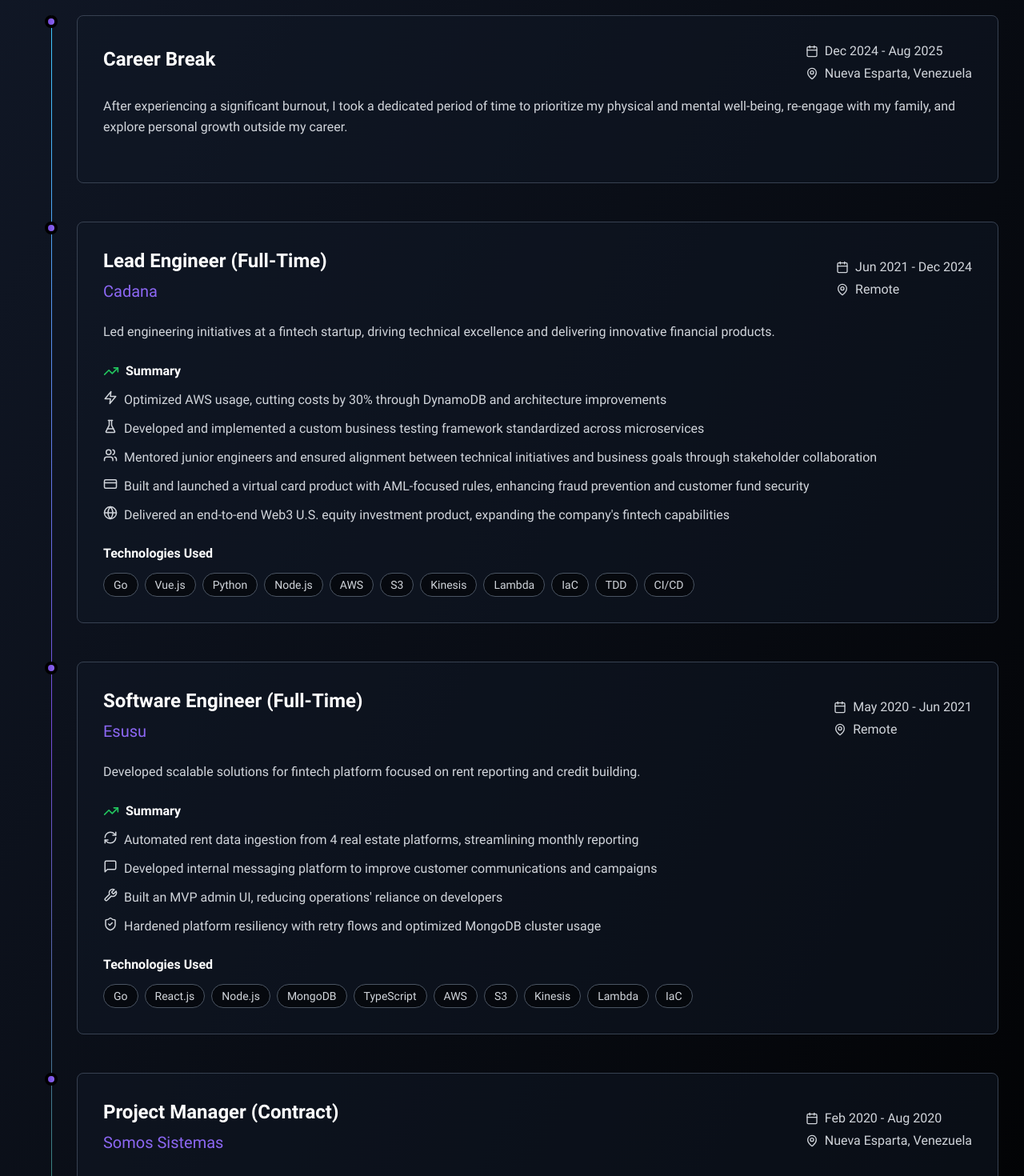
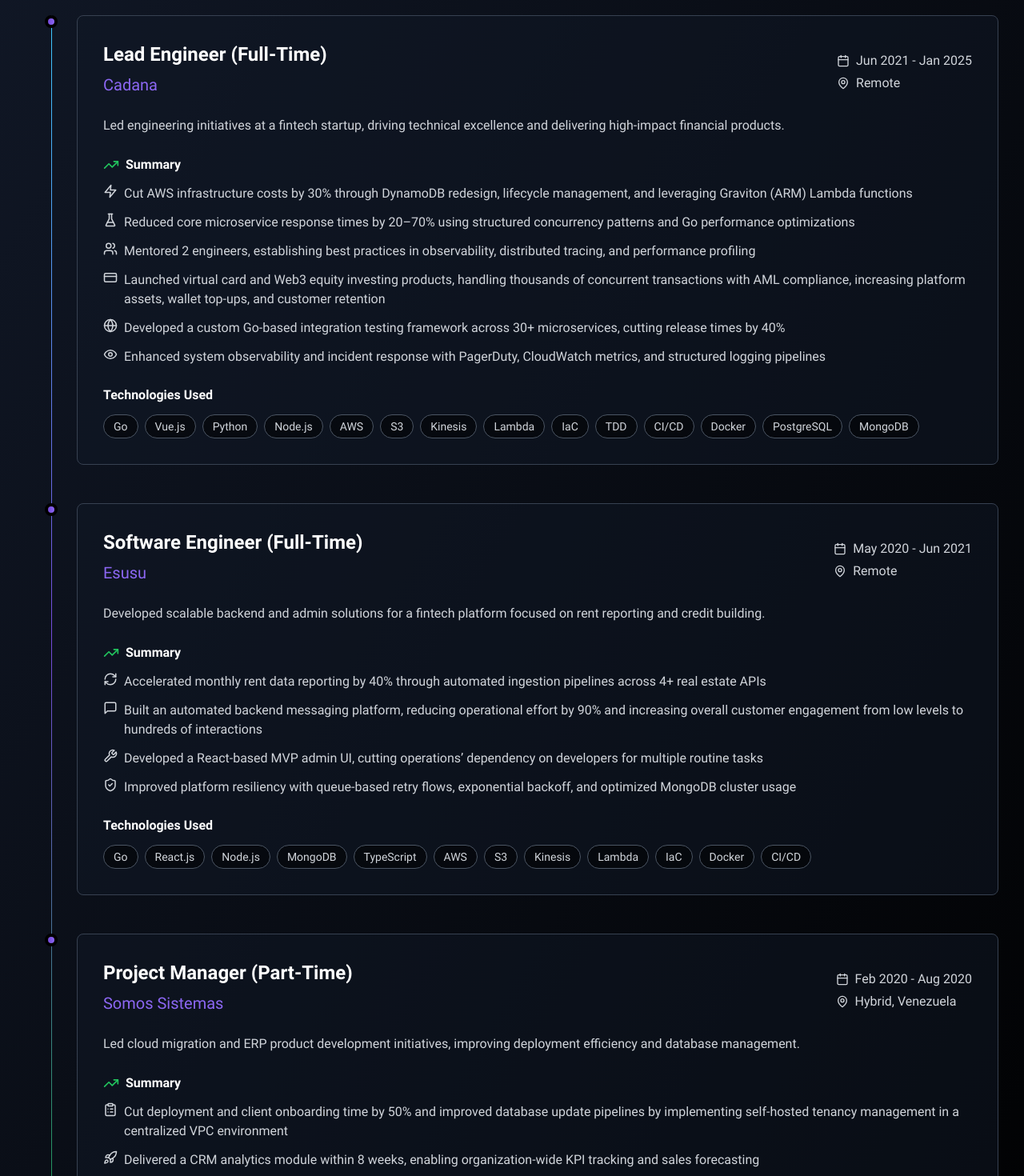
Before and after one commit to rubengp99/rubengp99.github.io, a React (Vite) app: page / in a window 1280 px wide. Shown: the part 2780-4250 px from the top of the page at 80% size. Built offline with nearby package versions, Linux system fonts and the light colour scheme.

Commit message:
update narrative

```diff
--- a/src/components/Experience.tsx
+++ b/src/components/Experience.tsx
@@ -13,64 +13,56 @@
   Wrench,         // 🛠️ Admin UI
   ShieldCheck,    // 🛡️ Resiliency
   ClipboardList,  // 📋 Trello/Jira management
-  Cloud,          // ☁️ Cloud migration
-  Rocket          // 🚀 CRM/ERP extension
+  Rocket,          // 🚀 CRM/ERP extension
+  Eye
 } from 'lucide-react';
 
 const Experience = () => {
   const experiences = [
     {
-      title: 'Career Break',
-      company: '',
-      location: 'Nueva Esparta, Venezuela',
-      period: 'Dec 2024 - Aug 2025',
-      description: 'After experiencing a significant burnout, I took a dedicated period of time to prioritize my physical and mental well-being, re-engage with my family, and explore personal growth outside my career.',
-      summary: [],
-      technologies: []
-    },
-    {
       title: 'Lead Engineer (Full-Time)',
       company: 'Cadana',
       location: 'Remote',
-      period: 'Jun 2021 - Dec 2024',
-      description: 'Led engineering initiatives at a fintech startup, driving technical excellence and delivering innovative financial products.',
+      period: 'Jun 2021 - Jan 2025',
+      description: 'Led engineering initiatives at a fintech startup, driving technical excellence and delivering high-impact financial products.',
       summary: [
-        { icon: Zap, text: 'Optimized AWS usage, cutting costs by 30% through DynamoDB and architecture improvements' },
-        { icon: FlaskConical, text: 'Developed and implemented a custom business testing framework standardized across microservices' },
-        { icon: Users, text: 'Mentored junior engineers and ensured alignment between technical initiatives and business goals through stakeholder collaboration' },
-        { icon: CreditCard, text: 'Built and launched a virtual card product with AML-focused rules, enhancing fraud prevention and customer fund security' },
-        { icon: Globe, text: 'Delivered an end-to-end Web3 U.S. equity investment product, expanding the company\'s fintech capabilities' }
+        { icon: Zap, text: 'Cut AWS infrastructure costs by 30% through DynamoDB redesign, lifecycle management, and leveraging Graviton (ARM) Lambda functions' },
+        { icon: FlaskConical, text: 'Reduced core microservice response times by 20–70% using structured concurrency patterns and Go performance optimizations' },
+        { icon: Users, text: 'Mentored 2 engineers, establishing best practices in observability, distributed tracing, and performance profiling' },
+        { icon: CreditCard, text: 'Launched virtual card and Web3 equity investing products, handling thousands of concurrent transactions with AML compliance, increasing platform assets, wallet top-ups, and customer retention' },
+        { icon: Globe, text: 'Developed a custom Go-based integration testing framework across 30+ microservices, cutting release times by 40%' },
+        { icon: Eye, text: 'Enhanced system observability and incident response with PagerDuty, CloudWatch metrics, and structured logging pipelines' }
       ],
-      technologies: ['Go', 'Vue.js', 'Python', 'Node.js', 'AWS', 'S3', 'Kinesis', 'Lambda', 'IaC', 'TDD', 'CI/CD']
+      technologies: ['Go', 'Vue.js', 'Python', 'Node.js', 'AWS', 'S3', 'Kinesis', 'Lambda', 'IaC', 'TDD', 'CI/CD', 'Docker', 'PostgreSQL', 'MongoDB']
     },
     {
       title: 'Software Engineer (Full-Time)',
       company: 'Esusu',
       location: 'Remote',
       period: 'May 2020 - Jun 2021',
-      description: 'Developed scalable solutions for fintech platform focused on rent reporting and credit building.',
+      description: 'Developed scalable backend and admin solutions for a fintech platform focused on rent reporting and credit building.',
       summary: [
-        { icon: RefreshCw, text: 'Automated rent data ingestion from 4 real estate platforms, streamlining monthly reporting' },
-        { icon: MessageSquare, text: 'Developed internal messaging platform to improve customer communications and campaigns' },
-        { icon: Wrench, text: 'Built an MVP admin UI, reducing operations\' reliance on developers' },
-        { icon: ShieldCheck, text: 'Hardened platform resiliency with retry flows and optimized MongoDB cluster usage' }
+        { icon: RefreshCw, text: 'Accelerated monthly rent data reporting by 40% through automated ingestion pipelines across 4+ real estate APIs' },
+        { icon: MessageSquare, text: 'Built an automated backend messaging platform, reducing operational effort by 90% and increasing overall customer engagement from low levels to hundreds of interactions' },
+        { icon: Wrench, text: 'Developed a React-based MVP admin UI, cutting operations’ dependency on developers for multiple routine tasks' },
+        { icon: ShieldCheck, text: 'Improved platform resiliency with queue-based retry flows, exponential backoff, and optimized MongoDB cluster usage' }
       ],
-      technologies: ['Go', 'React.js', 'Node.js', 'MongoDB', 'TypeScript', 'AWS', 'S3', 'Kinesis', 'Lambda', 'IaC']
+      technologies: ['Go', 'React.js', 'Node.js', 'MongoDB', 'TypeScript', 'AWS', 'S3', 'Kinesis', 'Lambda', 'IaC', 'Docker', 'CI/CD']
     },
     {
-      title: 'Project Manager (Contract)',
+      title: 'Project Manager (Part-Time)',
       company: 'Somos Sistemas',
-      location: 'Nueva Esparta, Venezuela',
+      location: 'Hybrid, Venezuela',
       period: 'Feb 2020 - Aug 2020',
-      description: 'Led cloud migration and product development initiatives for ERP solutions.',
+      description: 'Led cloud migration and ERP product development initiatives, improving deployment efficiency and database management.',
       summary: [
-        { icon: ClipboardList, text: 'Managed Trello/Jira boards and configured core hosting rules, streamlining operations and ensuring product performance' },
-        { icon: Cloud, text: 'Directed cloud migration from on-premises to cloud hosting, improving scalability, reliability, and maintenance' },
-        { icon: Rocket, text: 'Led the team to design and implement a CRM extension of the ERP product in 2 months, enabling organization-wide business intelligence and accelerating data-driven decision-making' }
+        { icon: ClipboardList, text: 'Cut deployment and client onboarding time by 50% and improved database update pipelines by implementing self-hosted tenancy management in a centralized VPC environment' },
+        { icon: Rocket, text: 'Delivered a CRM analytics module within 8 weeks, enabling organization-wide KPI tracking and sales forecasting' }
       ],
       technologies: ['Vue.js', 'Node.js', 'TypeScript', 'MySQL', 'Project Management', 'Cloud Migration', 'ERP', 'CRM']
     }
   ];
+
 
   return (
     <section id="experience" className="py-20 bg-gradient-to-br from-gray-900 to-black">
--- a/src/components/Projects.tsx
+++ b/src/components/Projects.tsx
@@ -29,25 +29,29 @@
     },
     {
       title: 'Virtual Card Platform',
-      company: "Cadana",
-      description: 'Built and launched a comprehensive virtual card product with AML-focused fraud prevention rules, enhancing customer fund security and regulatory compliance.',
+      company: 'Cadana',
+      description: (
+        <>Built and launched a virtual card product with AML-focused fraud prevention rules, enhancing customer fund security and regulatory compliance. Leveraged <a href="https://www.rain.xyz" target="_blank" rel="noopener noreferrer" className="text-cyan-400 underline">rain.xyz</a> APIs for card issuance and transaction processing.</>
+      ),
       image: 'https://images.pexels.com/photos/50987/money-card-business-credit-card-50987.jpeg?auto=compress&cs=tinysrgb&w=600',
       technologies: ['Go', 'AWS', 'DynamoDB', 'Microservices', 'AML'],
       github: null,
       demo: null,
       stats: { stars: 'Fintech', forks: 'Production' },
-      visibility: "private"
+      visibility: 'private',
     },
     {
       title: 'Web3 Equity Investment',
-      company: "Cadana",
-      description: 'Delivered an end-to-end Web3 U.S. equity investment product, expanding fintech capabilities and bridging traditional finance with blockchain technology.',
+      company: 'Cadana',
+      description: (
+        <>Delivered an end-to-end Web3 U.S. equity investment product, expanding fintech capabilities and scaling to handle thousands of concurrent transactions. Integrated <a href="https://www.dinari.com" target="_blank" rel="noopener noreferrer" className="text-cyan-400 underline">dinari.com</a> APIs to power blockchain-based trading and settlement.</>
+      ),
       image: 'https://images.pexels.com/photos/730564/pexels-photo-730564.jpeg?auto=compress&cs=tinysrgb&w=600',
       technologies: ['Go', 'Web3', 'AWS', 'Microservices', 'TDD'],
       github: null,
       demo: null,
       stats: { stars: 'Web3', forks: 'Live' },
-      visibility: "private"
+      visibility: 'private',
     },
     {
       title: 'Business Testing Framework',
```
Also changed, not shown: 1 other file (tests, documents, lock files or other folders).
